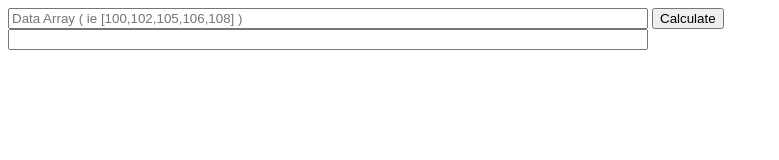
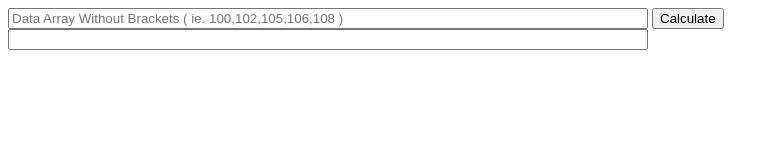
Before and after one commit to bustavo/simpancreas_predictor, a plain HTML site: page index.html in a window 1280 px wide. Shown: the whole page, without its empty margins (0-779 px from the left). Drawn offline with nearby package versions, Linux system fonts and the light colour scheme.

Commit message:
updated input placeholder

```diff
--- a/index.html
+++ b/index.html
@@ -185,7 +185,7 @@
 
 <body>
 
-  <input type="text" placeholder="Data Array ( ie [100,102,105,106,108] )" style="width: 50%;" id="data">
+  <input type="text" placeholder="Data Array Without Brackets ( ie. 100,102,105,106,108 )" style="width: 50%;" id="data">
   <button type="submit" id="calculate">Calculate</button>
 
   <br/>
```
